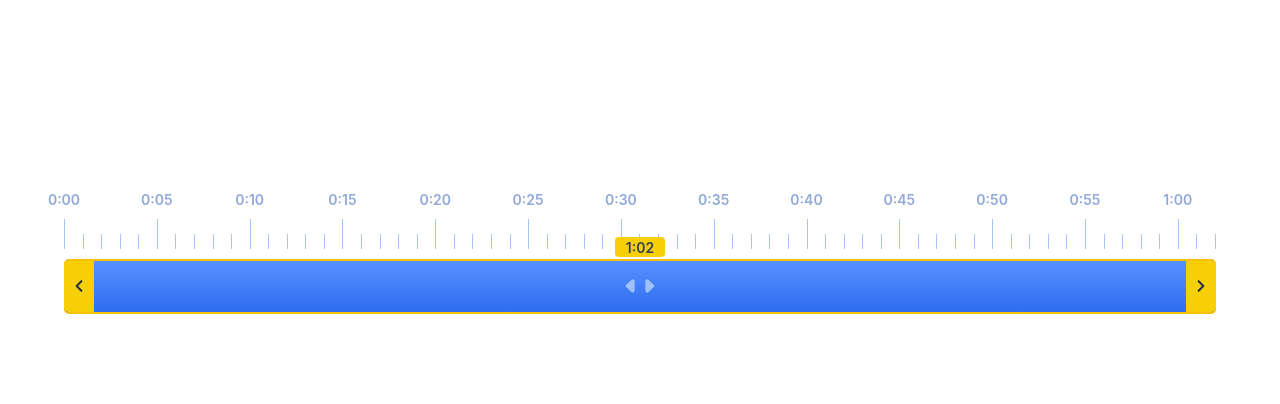
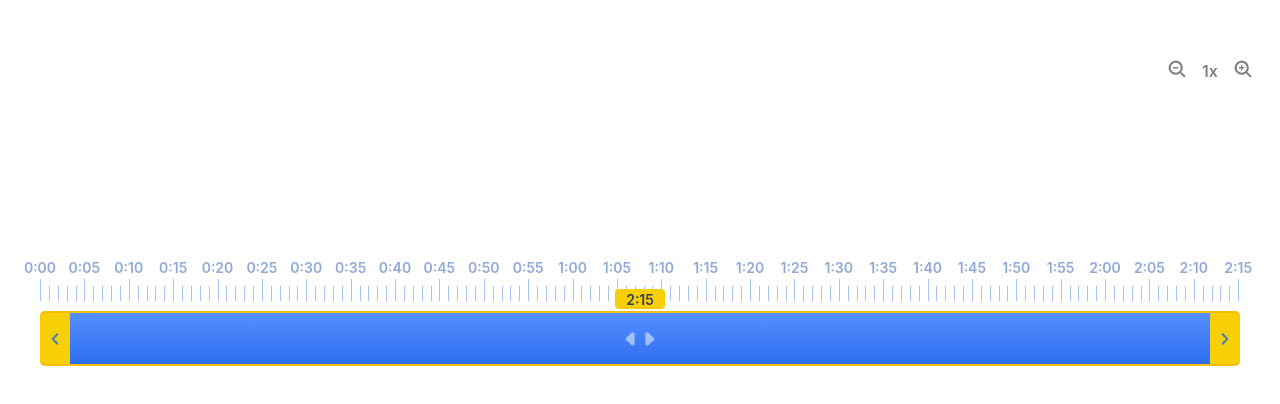
Before and after one commit to annayrin/trimmer, a React (Create React App) app: page / in a window 1280 px wide. Shown: the part 114-518 px from the top of the page. Built offline with nearby package versions, Linux system fonts and the light colour scheme.

Commit message:
final version

```diff
--- a/src/App.css
+++ b/src/App.css
@@ -2,3 +2,21 @@
   width: 100%;
   height: 100vh;
 }
+
+::-webkit-scrollbar {
+  width: 5px;
+  height: 6px;
+}
+
+::-webkit-scrollbar-track {
+  background: transparent;
+}
+
+::-webkit-scrollbar-thumb {
+  background: rgb(114, 145, 246);
+}
+
+::-webkit-scrollbar-thumb:hover {
+  background: #7291f6;
+  cursor: pointer;
+}
--- a/src/Components/UI/ui.js
+++ b/src/Components/UI/ui.js
@@ -19,3 +19,16 @@ export const rightArrow =
         <path
             d="M10.07 5.36a1.21 1.21 0 00-1.72 0 1.29 1.29 0 000 1.77L13.07 12l-4.72 4.87a1.29 1.29 0 000 1.77 1.21 1.21 0 001.72 0l5.57-5.75a1.28 1.28 0 000-1.78z"></path>
     </Icon>
+
+export const zoomIcon =
+    <Icon color={"grey"}
+          xmlns="http://www.w3.org/2000/svg" viewBox="0 0 24 24">
+        <path d="M21.65 19.94l-4.46-4.45a8.48 8.48 0 10-1.7 1.7l4.45 4.46a1.21 1.21 0 101.71-1.71zm-11.21-3.47a6 6 0 116-6 6 6 0 01-6 6zm3.46-6a.86.86 0 01-.86.87h-1.73V13a.87.87 0 01-1.74 0v-1.69H7.84a.87.87 0 010-1.74h1.73V7.84a.87.87 0 011.74 0v1.73H13a.86.86 0 01.9.87z">
+    </path>
+    </Icon>
+
+export const zoomMinIcon =
+    <Icon color={"grey"}
+          xmlns="http://www.w3.org/2000/svg" viewBox="0 0 24 24">
+        <path d="M21.65 19.94l-4.46-4.45a8.48 8.48 0 10-1.7 1.7l4.45 4.46a1.21 1.21 0 001.71 0 1.21 1.21 0 000-1.71zm-11.21-3.47a6 6 0 116-6 6 6 0 01-6 6z"></path><rect x="9.57" y="6.98" width="1.73" height="6.93" rx=".87" ry=".87" transform="rotate(-90 10.44 10.44)"></rect>
+    </Icon>
--- a/src/Components/dragger/dragger.jsx
+++ b/src/Components/dragger/dragger.jsx
@@ -1,5 +1,6 @@
 import React, {memo} from 'react';
 import {Drag, TotalTimeTrack} from "../styled-components";
+import {millisToMinutesAndSeconds} from "../../utlities";
 
 const Dragger = memo(({className, icon, time, handleMouseDown}) => {
     return (
@@ -8,7 +9,7 @@ const Dragger = memo(({className, icon, time, handleMouseDown}) => {
         >
             {icon}
             <TotalTimeTrack>
-                {time}
+                {millisToMinutesAndSeconds(time)}
             </TotalTimeTrack>
         </Drag>
     );
--- a/src/Components/resizable-div/resizable-div.jsx
+++ b/src/Components/resizable-div/resizable-div.jsx
@@ -2,32 +2,50 @@ import React from "react";
 import "./resizable-div.css"
 import useResizableDiv from "./use-resizable-div";
 import Resizer from "../resizer/resizer";
-import {Resizable, TrimHolder, TrimWrapper} from "../styled-components";
+import {Overflowed, Resizable, TrimContainer, TrimHolder, TrimWrapper, Wrapper} from "../styled-components";
 import {dragIcon, leftArrow, rightArrow} from "../UI/ui";
 import Dragger from "../dragger/dragger";
 import TimeTrack from "../time-track/time-track";
+import TimeBlock from "../time-block/time-block";
+import Zoom from "../zoom/zoom";
 
-const initialData = {
-    initialTime: 62000, // up to 3 min to not mess up the seconds
-    minTime: 10000,
-}
 
 function ResizableDiv() {
 
+
     const {
+        counter,
         resizableRef,
         customTime,
         secondsTrack,
         handleMouseDown,
-        handleMouseUp
-    } = useResizableDiv(initialData)
+        handleMouseUp,
+        zoom
+    } = useResizableDiv()
+
 
     return (
-        <TrimWrapper onMouseUp={handleMouseUp}>
+        <Wrapper onMouseUp={handleMouseUp}>
+            <TrimWrapper counter={counter}>
+                <Zoom
+                    counter={counter}
+                    zoom={zoom}
+                />
+                <TrimContainer counter={counter}>
+                    <Overflowed counter={counter}>
+                        <TimeTrack
+                            secondsTrack={secondsTrack}
+                        />
                         <TrimHolder>
+
                             <Resizable
+                                counter={counter}
                                 ref={resizableRef}
                             >
+                                <TimeBlock
+                                    time={customTime.start}
+                                    className={"startTime"}
+                                />
                                 <Resizer
                                     className={"left"}
                                     time={customTime.start}
@@ -46,10 +64,19 @@ function ResizableDiv() {
                                     icon={rightArrow}
                                     handleMouseDown={handleMouseDown}
                                 />
+                                <TimeBlock
+                                    time={customTime.end}
+                                    className={"endTime"}
+                                />
+
                             </Resizable>
-                <TimeTrack secondsTrack={secondsTrack}/>
+
                         </TrimHolder>
+                    </Overflowed>
+                </TrimContainer>
             </TrimWrapper>
+        </Wrapper>
+
     );
 }
 
--- a/src/Components/resizable-div/use-resizable-div.js
+++ b/src/Components/resizable-div/use-resizable-div.js
@@ -1,22 +1,32 @@
-import {useMemo, useRef, useState} from 'react';
-import {getPxFromTime, getSecondsTracker, getTimeFromPx, millisToMinutesAndSeconds} from "../../utlities";
+import {useCallback, useMemo, useRef, useState} from 'react';
+import {fromPxToPercents, getPxFromTime, getSecondsTracker, getTimeFromPx} from "../../utlities";
 import useEventListener from "./use-event-listener";
 
+function UseResizableDiv() {
 
-function UseResizableDiv(initialData) {
+    const [initialData, setInitialData] = useState({
+        initialTime: 135000,
+        minTime: 10000,
+        chunks: [
+            {
+                start: 0,
+                end: 135000
+            }
+        ]
+    })
+
 
     const {initialTime, minTime} = initialData
+    const {start, end} = initialData.chunks[0]
     const resizableRef = useRef(null)
-    // const startTimeRef = useRef("00:00")
-    // const endTimeRef = useRef(millisToMinutesAndSeconds(initialTime))
-    // const totalTimeRef = useRef(millisToMinutesAndSeconds(initialTime))
 
     const [action, setAction] = useState(null)
+    const [counter, setCounter] = useState(1)
 
     const [customTime, setCustomTime] = useState({
-        start: "00:00",
-        end: millisToMinutesAndSeconds(initialTime),
-        time: millisToMinutesAndSeconds(initialTime)
+        start,
+        end,
+        time: initialTime
     })
 
     useEventListener(action, "mousemove", handleMouseMove)
@@ -25,10 +35,15 @@ function UseResizableDiv(initialData) {
         return getSecondsTracker(initialTime)
     }, [initialTime])
 
-    const handleMouseDown = action => {
-        setAction(action)
+    const handleMouseDown = useCallback((option) => {
+        setAction(option)
+    }, [action])
+
+    function zoom(x) {
+        const value = counter + x
+        if (value >= 1 && value <= initialTime / 60000)
+            setCounter(value)
     }
-
     function handleMouseMove(event) {
         const resizable = resizableRef.current
         const {style, offsetWidth, offsetLeft} = resizable
@@ -36,32 +51,40 @@ function UseResizableDiv(initialData) {
         const minWidth = getPxFromTime(minTime, initialWidth, initialTime)
         const deltaX = event.movementX
         const rightWidth = deltaX + offsetWidth
-        const leftWidth = offsetWidth - deltaX
+        const leftWidth = offsetWidth  - deltaX
         const currentLeft = offsetLeft + deltaX
 
-        if (action === "right" && rightWidth >= minWidth && rightWidth + offsetLeft <= initialWidth) {
-            style.width = `${rightWidth}px`
+
+
+        if (action === "right" && rightWidth >= minWidth
+            && rightWidth + offsetLeft <= initialWidth) {
+            style.width = fromPxToPercents(rightWidth, initialWidth)
         } else if (action === "left" && leftWidth >= minWidth && currentLeft >= 0) {
-            style.width = `${leftWidth}px`
-            style.left = `${currentLeft}px`
-        } else if (action === "drag" && currentLeft >= 0 && currentLeft + offsetWidth <= initialWidth) {
-            style.left = `${currentLeft}px`
+           style.width =  fromPxToPercents(leftWidth, initialWidth)
+           style.left = fromPxToPercents(currentLeft, initialWidth)
+        } else if (action === "drag" && currentLeft >= 0
+            && currentLeft + offsetWidth <= initialWidth) {
+            style.left = fromPxToPercents(currentLeft, initialWidth)
         }
+
         setCustomTime({
-            time: millisToMinutesAndSeconds(getTimeFromPx(offsetWidth, initialTime, initialWidth)),
-            end: millisToMinutesAndSeconds(getTimeFromPx((offsetWidth + offsetLeft),
-                initialTime, initialWidth)),
-            start: millisToMinutesAndSeconds(getTimeFromPx(offsetLeft, initialTime, initialWidth))
+            time: getTimeFromPx(offsetWidth, initialTime, initialWidth).toFixed(2),
+            end: getTimeFromPx((offsetWidth + offsetLeft),
+                initialTime, initialWidth).toFixed(2),
+            start: getTimeFromPx(offsetLeft, initialTime, initialWidth).toFixed(2),
         })
-
-        // totalTimeRef.current = millisToMinutesAndSeconds(getTimeFromPx(offsetWidth, initialTime, initialWidth))
-        // endTimeRef.current = millisToMinutesAndSeconds(getTimeFromPx((offsetWidth + offsetLeft), initialTime, initialWidth))
-        // startTimeRef.current = millisToMinutesAndSeconds(getTimeFromPx(offsetLeft, initialTime, initialWidth))
 
     }
 
     function handleMouseUp() {
         setAction(null)
+        setInitialData({
+            ...initialData, chunks: [{
+                    start: customTime.start,
+                    end: customTime.end
+                }
+            ]
+        })
     }
 
     return {
@@ -69,7 +92,9 @@ function UseResizableDiv(initialData) {
         customTime,
         secondsTrack,
         handleMouseDown,
-        handleMouseUp
+        counter,
+        handleMouseUp,
+        zoom
     }
 }
 
--- a/src/Components/styled-components.js
+++ b/src/Components/styled-components.js
@@ -4,21 +4,60 @@ export const Wrapper = styled.section`
   background: white;
   height: 100%;
   width: 100%;
-  position: relative;
+  display: flex;
+  justify-content: center;
+  align-items: center;
 `
 
 export const TrimWrapper = styled(Wrapper)`
   display: flex;
   justify-content: center;
-  align-items: center;
+  align-items: flex-end;
+  width: 100%;
+  height: 250px;
+  padding: 25px;
+
 `
+
+export const TrimContainer = styled.div`
+  width: 200%;
+  padding: 15px;
+  display: flex;
+  flex-direction: column;
+  justify-content: flex-end;
+  align-items: flex-start;
+  gap: 10px;
+  height: 160px;
+  overflow-x: ${props => props.counter > 1 ? "auto" : "hidden" } ;
+  position: relative;
+`
+
+export const Overflowed = styled.div `
+  width: ${props => props.counter}00%;
+  height: 100%;
+  display: flex;
+  flex-direction: column;
+  justify-content: flex-end;
+  align-items: flex-start;
+  gap: 10px;
+  padding-bottom: 30px;
+
+`
+
+export const SecondsCounter = styled.div`
+  height: 40px;
+  width: 100%;
+  display: flex;
+  justify-content: space-between;
+  align-items: flex-end;
+`
+
 export const TrimHolder = styled.div`
-  height: 55px;
   border-radius: 5px;
-  width: 90%;
-  margin: auto;
+  width: 100%;
   background-color: rgb(207, 224, 255);
   position: relative;
+  height: 55px;
 `
 export const Resizable = styled.div`
   position: absolute;
@@ -54,8 +93,9 @@ export const TimeTrack = styled.span`
   text-align: center;
   line-height: 21px;
   font-weight: 600;
+`
 
-`
+
 export const TotalTimeTrack = styled(TimeTrack)`
   top: -24px;
   left: 50%;
@@ -67,12 +107,13 @@ export const TotalTimeTrack = styled(TimeTrack)`
 `
 export const HiddenTimeTrack = styled(TimeTrack)`
   display: none;
+  position: absolute;
   bottom: -25px;
   background: rgba(0, 0, 0, 0.75);
   color: #bebcbc;
   font-size: 12px;
   border-radius: 8px;
-  ${Resizable}:hover & {
+  ${TrimWrapper}:hover & {
     display: block;
   }
 `
@@ -85,11 +126,11 @@ export const SecondLines = styled.div`
 
 export const Seconds = styled(SecondLines)`
   position: relative;
-  height: 30px;
+  height: 22px;
 `
 
 export const CurrentSecond = styled(TimeTrack)`
-  top: -30px;
+  top: -22px;
   left: 0;
   width: auto;
   transform: translate(-50%);
@@ -97,7 +138,7 @@ export const CurrentSecond = styled(TimeTrack)`
 `
 
 export const Icon = styled.svg`
-  fill: rgb(37, 46, 72);
+  fill: ${props => props.color || "steelblue"};
   width: 20px;
 `;
 
@@ -120,12 +161,3 @@ export const Drag = styled.div`
   align-items: center;
   justify-content: center;
 `
-export const SecondsCounter = styled.div`
-  position: absolute;
-  top: -40px;
-  height: 30px;
-  width: 100%;
-  display: flex;
-  justify-content: space-between;
-  align-items: flex-end;
-`
--- /dev/null
+++ b/src/Components/time-block/time-block.jsx
@@ -0,0 +1,13 @@
+import React, {memo} from 'react';
+import {HiddenTimeTrack} from "../styled-components";
+import {millisToMinutesAndSeconds} from "../../utlities";
+
+const TimeBlock = memo(({time, className}) => {
+    return (
+        <HiddenTimeTrack className={className}>
+            {millisToMinutesAndSeconds(time)}
+        </HiddenTimeTrack>
+    );
+})
+
+export default TimeBlock;
--- a/src/Components/time-track/time-track.jsx
+++ b/src/Components/time-track/time-track.jsx
@@ -2,9 +2,9 @@ import React, {memo} from 'react';
 import {CurrentSecond, SecondLines, Seconds, SecondsCounter} from "../styled-components";
 import {getElementAccordingToTimeLapse} from "../../utlities";
 
-const TimeTrack = memo(({secondsTrack}) => {
+const TimeTrack = memo(({secondsTrack, counter}) => {
     return (
-        <SecondsCounter>
+        <SecondsCounter counter={counter}>
             {secondsTrack?.map((item, i) => {
                 return getElementAccordingToTimeLapse(i, 5) ?
                     <Seconds key={`second_${item}_${i}`}>
--- /dev/null
+++ b/src/Components/zoom/zoom.jsx
@@ -0,0 +1,42 @@
+import React, {memo} from 'react';
+import {zoomIcon, zoomMinIcon} from "../UI/ui";
+import styled from "styled-components";
+
+
+const ZoomWrapper = styled.div`
+  width: 100px;
+  height: 30px;
+  position: absolute;
+  top: 170px;
+  right: 20px;
+  display: flex;
+  justify-content: space-around;
+  align-items: center;
+  cursor: pointer;
+  z-index: 2;
+
+`
+const ZoomCounter = styled.span`
+  font-size: 16px;
+  font-weight: 600;
+  color: grey;
+`
+
+const Zoom = memo(({counter, zoom}) => {
+
+    return (
+        <ZoomWrapper>
+            <span onClick={() => zoom(-1)}>
+                {zoomMinIcon}
+            </span>
+            <ZoomCounter>
+                {counter}x
+            </ZoomCounter>
+            <span onClick={() => zoom(1)}>
+                {zoomIcon}
+            </span>
+        </ZoomWrapper>
+    );
+})
+
+export default Zoom;
```
Also changed, not shown: src/Components/resizable-div/resizable-div.css (+10 -0 lines), src/Components/resizer/resizer.jsx (+3 -6 lines). Lines whose indentation alone changed are shown as unchanged.
